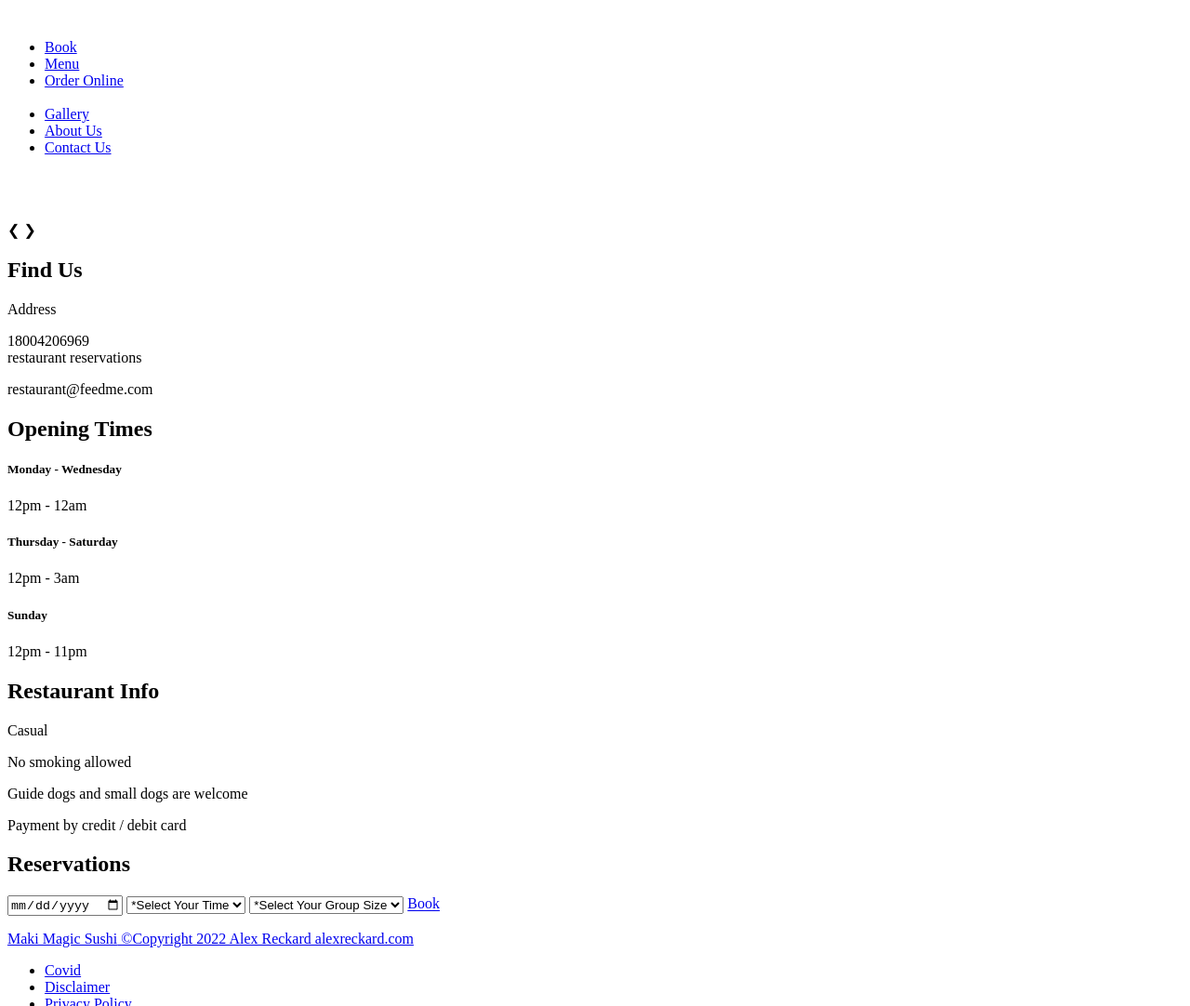
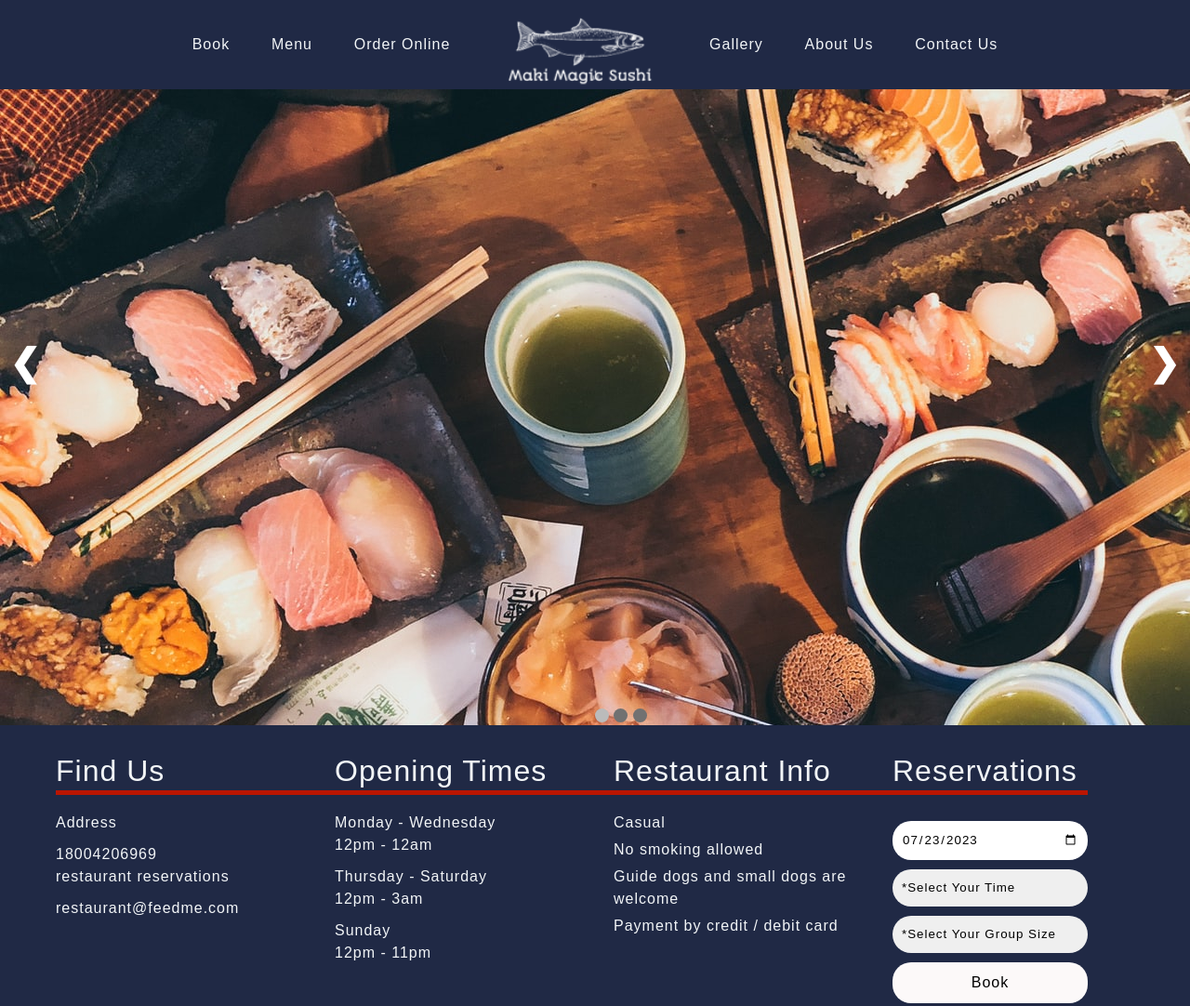
Before and after one commit to AlexReckard/sushi-restaurant, a plain HTML site: page index.html in a window 1280 px wide. Shown: the top 1082 px of the page at 93% size. Drawn offline with nearby package versions, Linux system fonts and the light colour scheme; the site is published under a folder, as on GitHub Pages, so addresses that start at the root find nothing.

Commit message:
should be fixed

```diff
--- a/index.html
+++ b/index.html
@@ -3,7 +3,7 @@
   <head>
     <meta charset="utf-8">
     <title>Maki Magic Sushi</title>
-    <link rel="stylesheet" href="/css/styles.css">
+    <link rel="stylesheet" href="css/styles.css">
     <link href="http://code.jquery.com/ui/1.10.4/themes/smoothness/jquery-ui.css" rel="Stylesheet"
        type="text/css" />
    <script type="text/javascript" src="http://code.jquery.com/jquery-1.7.2.min.js"></script>
@@ -13,7 +13,7 @@
   <body>
 
     <nav>
-      <a class="logo-mobile" href="#"><img src="/assets/logo.png" alt=""></a>
+      <a class="logo-mobile" href="#"><img src="images/logo.png" alt=""></a>
        <div class="ham">
           <div class="line1"></div>
           <div class="line2"></div>
@@ -25,7 +25,7 @@
           <li><a href="#book-form" target="_self" title="book">Book</a></li>
           <li><a href="#" title="menu">Menu</a></li>
           <li><a href="#" title="order">Order Online</a></li>
-          <a class="logo-main" href="#"><img src="/assets/logo.png" alt=""></a>
+          <a class="logo-main" href="#"><img src="images/logo.png" alt=""></a>
           <li><a href="#" title="gallery">Gallery</a></li>
           <li><a href="#" title="about">About Us</a></li>
           <li><a href="#contact" target="_self" title="contact">Contact Us</a></li>
@@ -39,9 +39,9 @@
     <!-- nav container end -->
     <!-- carousel -->
         <div class="image-wrap">
-          <div class="image fade-img"><img src="/assets/sushi.jpg" class="sushi1" alt=""></div>
-          <div class="image fade-img"><img src="/assets/2.jpg" class="sushi2" alt=""></div>
-          <div class="image fade-img"><img src="/assets/3.jpg" class="sushi3" alt=""></div>
+          <div class="image fade-img"><img src="images/sushi.jpg" class="sushi1" alt=""></div>
+          <div class="image fade-img"><img src="images/2.jpg" class="sushi2" alt=""></div>
+          <div class="image fade-img"><img src="images/3.jpg" class="sushi3" alt=""></div>
           <div class="dots">
               <span class="dot"></span>
               <span class="dot"></span>
@@ -167,7 +167,7 @@
       </div>
     </footer>
 
-  <script type="text/javascript" src="/js/script.js"></script>
+  <script type="text/javascript" src="js/script.js"></script>
 
 
   </body>
```
Also changed, not shown: assets/2.jpg (deleted), assets/3.jpg (deleted), assets/close.png (deleted), assets/logo.png (deleted), assets/menu.png (deleted), assets/sushi.jpg (deleted).
